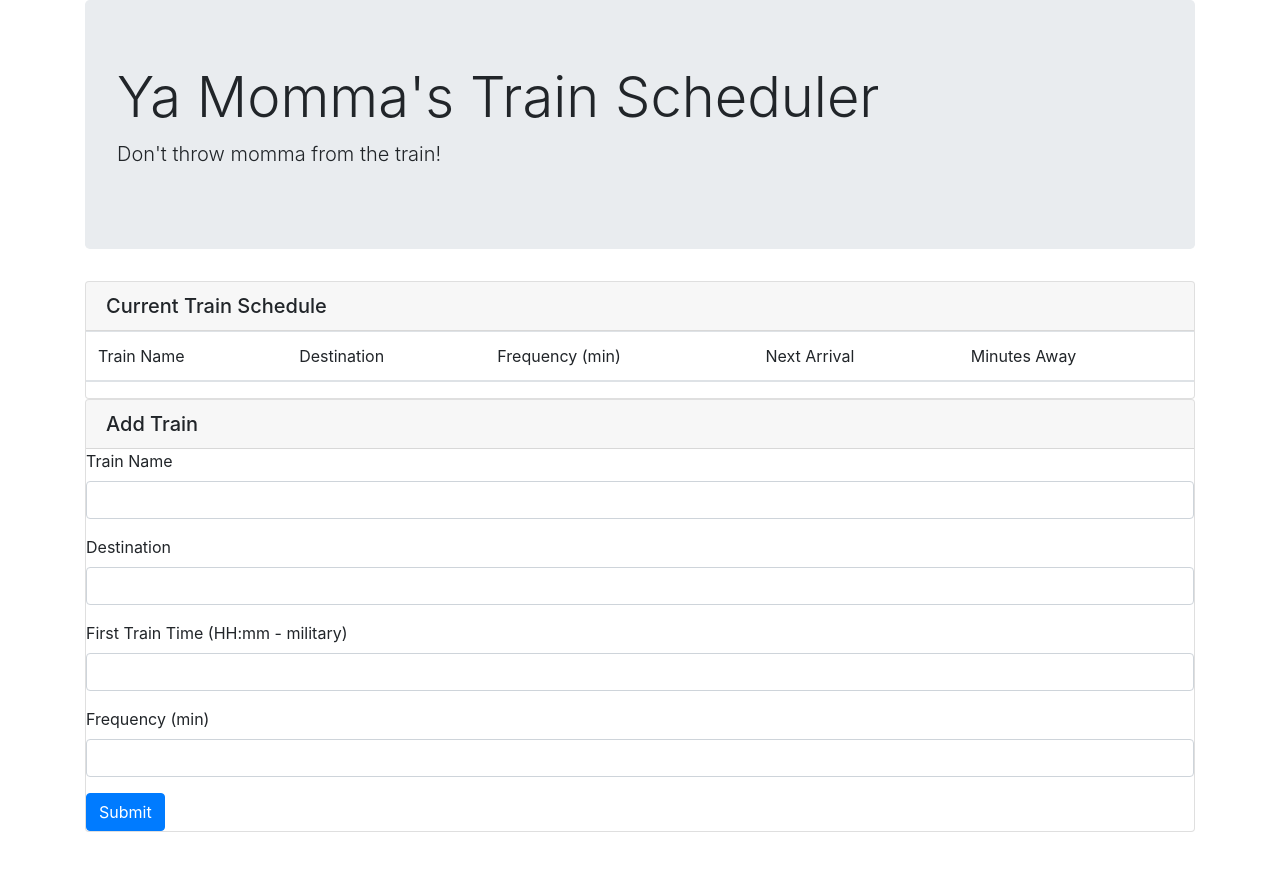
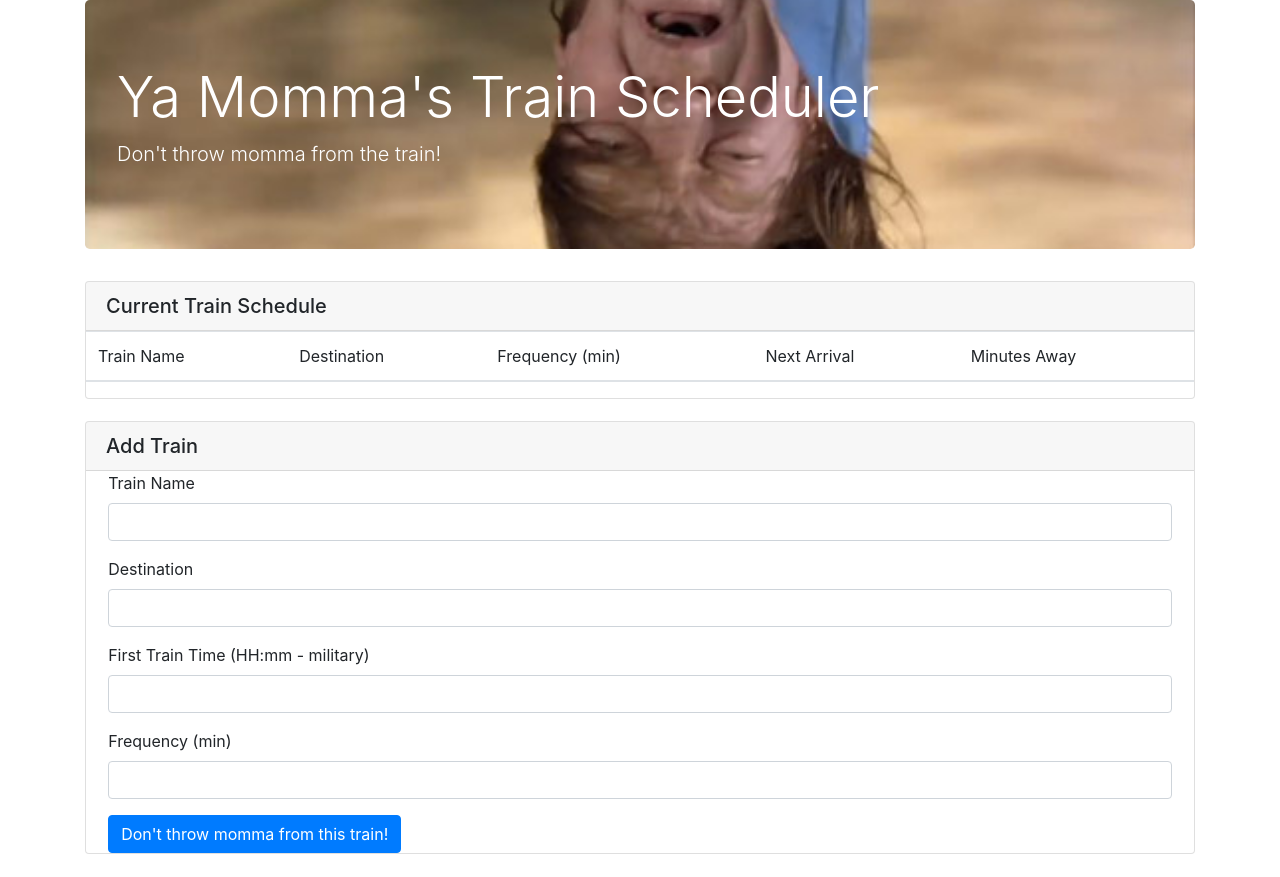
Before and after one commit to efuller82/train_scheduler, a plain HTML site: page index.html in a window 1280 px wide. Before the commit the page ends 832 px from the top, so only its background shows below. Drawn offline with nearby package versions, Linux system fonts and the light colour scheme; no server answers.

Commit message:
some styling added

```diff
--- a/assets/css/style.css
+++ b/assets/css/style.css
@@ -0,0 +1,21 @@
+.jumbotron {
+    background-image: url("../images/throwmomma.jpg");
+    background-repeat: no-repeat;
+    background-size: cover;
+    color: white;
+    background-position: center center;
+}
+
+.card {
+    margin-top: 2%;
+    margin-bottom: 2%;
+}
+
+.form-group {
+    margin-left: 2%;
+    margin-right: 2%;
+}
+
+#add-train-btn {
+    margin-left: 2%;
+}
--- a/index.html
+++ b/index.html
@@ -58,7 +58,7 @@
                     <label for="frequency">Frequency (min)</label>
                     <input type="text" class="form-control" id="frequency">
                 </div>
-                <button type="submit" class="btn btn-primary" id="add-train-btn">Submit</button>
+                <button type="submit" class="btn btn-primary" id="add-train-btn">Don't throw momma from this train!</button>
             </form>
         </div>
     </div>
```
Also changed, not shown: assets/images/throwmomma.jpg (added).
